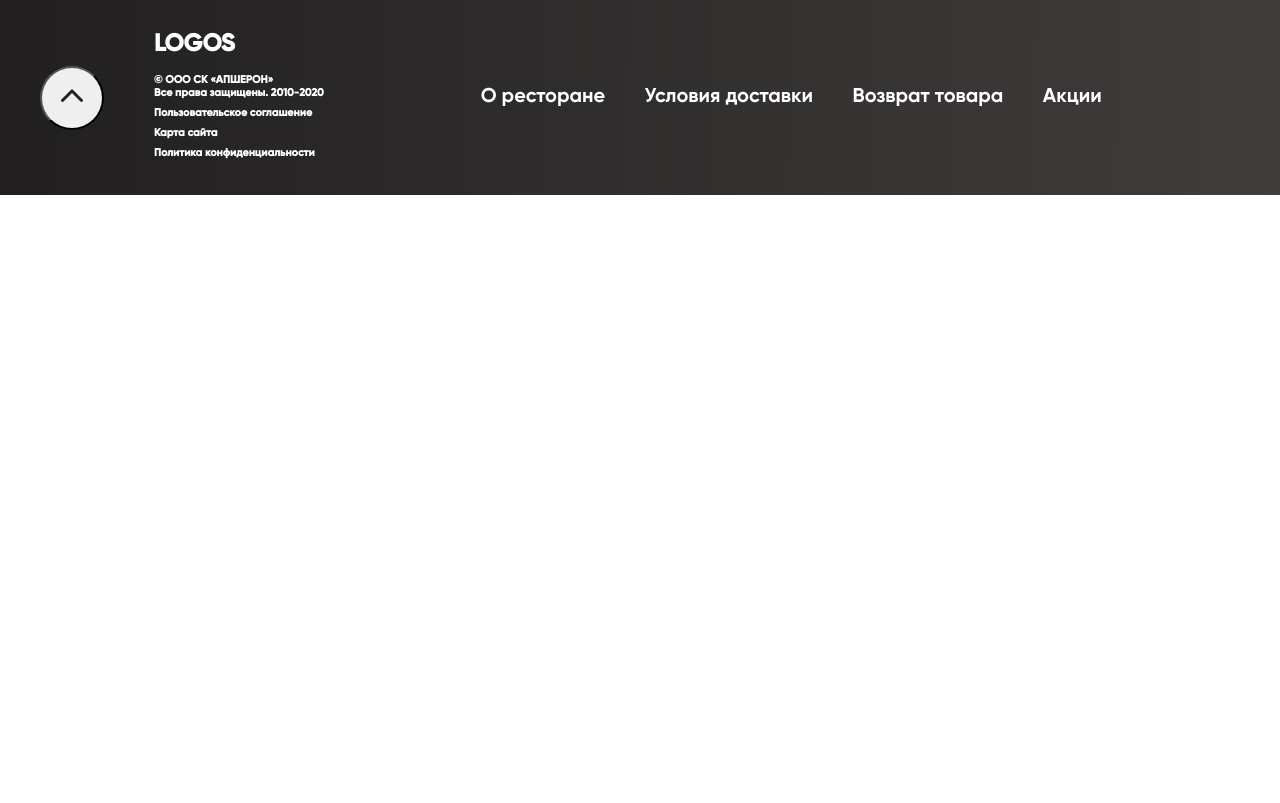
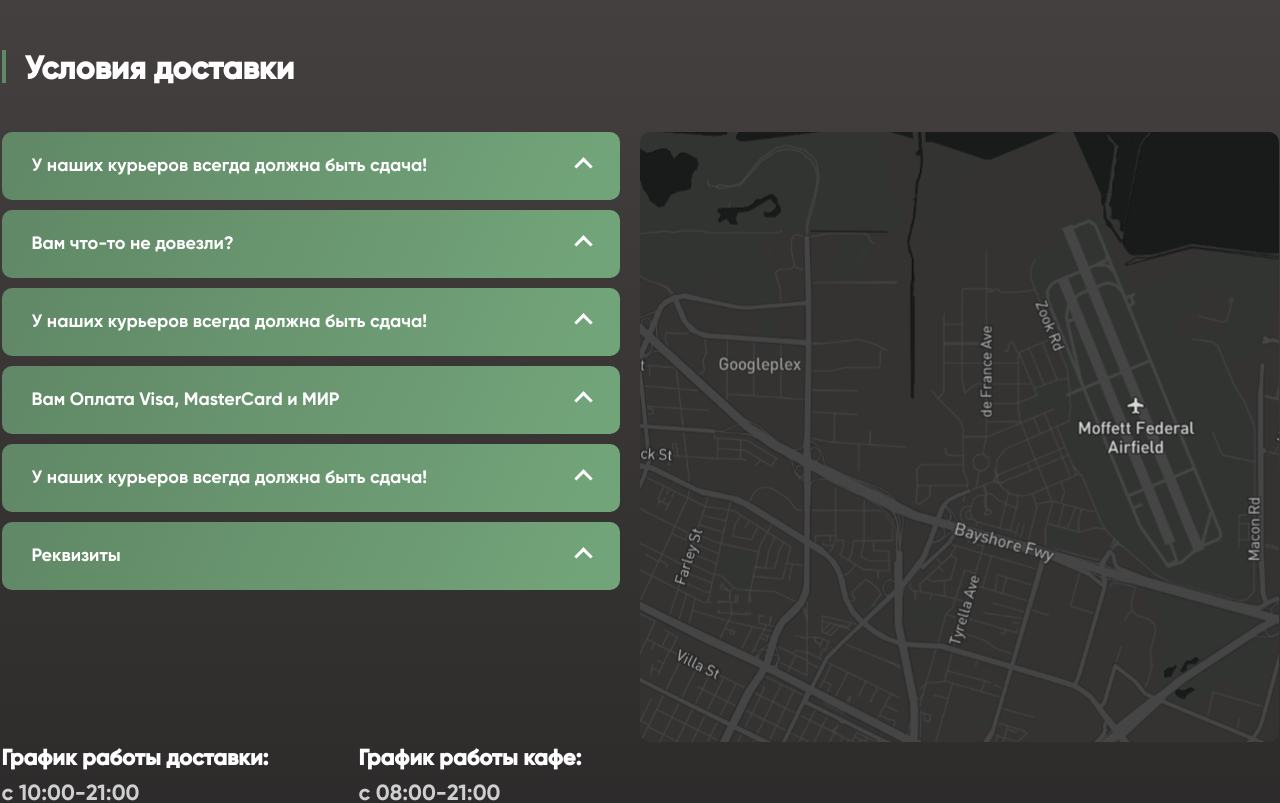
Before and after one commit to Hamzat-0595/Final-project, a React (Vite) app: page / in a window 1280 px wide. Shown: the top 803 px of the page. Built offline with nearby package versions, Linux system fonts and the light colour scheme.

Commit message:
закончил верстать dlivery

```diff
--- /dev/null
+++ b/src/App/App.scss
@@ -0,0 +1,4 @@
+.app__container {
+  max-width: 1277px;
+  margin: 0 auto;
+}
--- a/src/App/App.tsx
+++ b/src/App/App.tsx
@@ -1,11 +1,13 @@
 import Footer from "../layout/Header/Footer/Footer";
-
+import Delivery from "../pages/delivery/Delivery";
+import "./App.scss";
 function App() {
   return (
     <>
-      <div>
-        <Footer />
+      <div className="app__container">
+        <Delivery />
       </div>
+      <Footer />
     </>
   );
 }
--- a/src/index.css
+++ b/src/index.css
@@ -1,6 +1,10 @@
 * {
   padding: 0;
   margin: 0;
+}
+
+body {
+  background: linear-gradient(360deg, #211f20 0%, #44403f 100%);
 }
 
 @font-face {
--- /dev/null
+++ b/src/pages/delivery/Delivery.scss
@@ -0,0 +1,51 @@
+.delivery {
+  margin-top: 50px;
+
+  &__line {
+    width: 4px;
+    height: 33px;
+    background: rgba(97, 137, 103, 1);
+    margin-right: 19px;
+  }
+  h1 {
+    color: white;
+    font-family: "Gilroy-Bold", sans-serif;
+    margin-bottom: 42px;
+  }
+  &__map {
+    width: 639px;
+    height: 610px;
+    margin-left: 20px;
+    &--img {
+      border-radius: 10px 10px 10px 10px;
+    }
+  }
+  &__header {
+    display: flex;
+  }
+  &__schedule {
+    width: 580px;
+    height: 71px;
+    display: flex;
+    justify-content: space-between;
+    margin-bottom: 40px;
+  }
+  h5 {
+    font-family: "Gilroy-Bold", sans-serif;
+    font-weight: 700;
+    font-size: 22px;
+    line-height: 35px;
+  }
+  h4 {
+    font-family: "Gilroy-Bold", sans-serif;
+    font-weight: 400;
+    font-size: 22px;
+    line-height: 35px;
+    color: #cfcfcf;
+  }
+  &__bottom {
+    width: 697px;
+    height: 105px;
+    margin-bottom: 100px;
+  }
+}
--- /dev/null
+++ b/src/pages/delivery/Delivery.tsx
@@ -0,0 +1,44 @@
+import "./Delivery.scss";
+import map from "../../assets/map.svg";
+import Accordion from "./components/Accordion";
+import { accordionsContent } from "./helpers";
+
+const Delivery = () => {
+  return (
+    <div className="delivery">
+      <div className="delivery__header">
+        <div className="delivery__line"></div>
+        <h1>Условия доставки</h1>
+      </div>
+      <div className="delivery__mid">
+        <div className="delivery__column">
+          {accordionsContent.map((item) => (
+            <Accordion {...item} />
+          ))}
+        </div>
+        <div className="delivery__map" /*мап это карта на Английсоком*/>
+          <img className="delivery__map--img" src={map} alt="" />
+        </div>
+      </div>
+      <div className="delivery__schedule">
+        <div className="delivery__work">
+          <h5>График работы доставки:</h5>
+          <h4>с 10:00-21:00</h4>
+        </div>
+        <div className="delivery__delivery--date">
+          <h5>График работы кафе:</h5>
+          <h4>с 08:00-21:00</h4>
+        </div>
+      </div>
+      <div className="delivery__bottom">
+        <h5>Минимальный заказ:</h5>
+        <h4>
+          Бесплатная доставка пешим курьером при сумме заказа от 400 ₽ Доставка
+          оператором такси от любой суммы заказа - по тарифам перевозчика.
+        </h4>
+      </div>
+    </div>
+  );
+};
+
+export default Delivery;
--- /dev/null
+++ b/src/pages/delivery/components/Accordion.scss
@@ -0,0 +1,74 @@
+.delivery {
+  * {
+    transition: all 0.3s;
+    color: white;
+  }
+
+  .active,
+  .collapsible:hover {
+    background-color: #555;
+  }
+  &__collapsible {
+    display: flex;
+    justify-content: space-between;
+    width: 618px;
+    height: 68px;
+    border-radius: 10px 10px 10px 10px;
+    background: linear-gradient(114.93deg, #618967 5.11%, #72a479 94%);
+    margin-bottom: 10px;
+    cursor: pointer;
+    border: none;
+    font-family: "Gilroy-Bold", sans-serif;
+    font-weight: 500;
+    font-size: 18px;
+    line-height: 35px;
+    align-items: center;
+    padding-left: 30px;
+  }
+  &__mid {
+    display: flex;
+  }
+  &__content {
+    max-height: 0;
+    overflow: hidden;
+    background: linear-gradient(90deg, #494544 0%, #504b4a 100%);
+    color: white;
+    &-active {
+      color: white;
+      font-family: "Gilroy-Bold", sans-serif;
+      background: linear-gradient(90deg, #494544 0%, #504b4a 100%);
+      align-items: center;
+      padding-left: 30px;
+      padding-right: 41px;
+      font-weight: 400;
+      font-size: 16px;
+      line-height: 25px;
+      height: 116px;
+      border-radius: 0px 0px 10px 10px;
+      position: relative;
+      bottom: 15px;
+      padding-top: 26px;
+    }
+  }
+
+  &__two {
+    width: 618px;
+    height: 68px;
+    border-radius: 10px 10px 10px 10px;
+    background: linear-gradient(114.93deg, #618967 5.11%, #72a479 94%);
+    margin-bottom: 10px;
+    cursor: pointer;
+    border: none;
+  }
+  &__boot {
+    border-right: 3px solid white;
+    border-top: 3px solid white;
+    transform: rotate(-45deg);
+    width: 10px;
+    height: 10px;
+    margin-right: 30px;
+    &-active {
+      transform: scale(-1) rotate(-45deg);
+    }
+  }
+}
--- /dev/null
+++ b/src/pages/delivery/components/Accordion.tsx
@@ -0,0 +1,25 @@
+import React, { useState } from "react";
+import "./Accordion.scss";
+interface IAccordion {
+  title: string;
+  text: string;
+}
+
+const Accordion = ({ title, text }: IAccordion) => {
+  const [open, setOpen] = useState(false);
+  return (
+    <>
+      <button onClick={() => setOpen(!open)} className="delivery__collapsible">
+        {title}
+        <div
+          className={`delivery__boot delivery__boot${open ? "-active" : ""}`}
+        ></div>
+      </button>
+      <div className={`delivery__content${open ? "-active" : ""}`}>
+        <p>{text}</p>
+      </div>
+    </>
+  );
+};
+
+export default Accordion;
--- /dev/null
+++ b/src/pages/delivery/helpers.ts
@@ -0,0 +1,38 @@
+export const accordionsContent = [
+  {
+    title: "У наших курьеров всегда должна быть сдача!",
+    text: `Мы очень внимательно следим за качеством нашей работы, поэтому,
+              если у вас будут какие-либо замечания или предложения, то
+              обязательно сообщайте их нам`,
+  },
+  {
+    title: "Вам что-то не довезли?",
+    text: `Мы очень внимательно следим за качеством нашей работы, поэтому,
+              если у вас будут какие-либо замечания или предложения, то
+              обязательно сообщайте их нам`,
+  },
+  {
+    title: "У наших курьеров всегда должна быть сдача!",
+    text: `Мы очень внимательно следим за качеством нашей работы, поэтому,
+              если у вас будут какие-либо замечания или предложения, то
+              обязательно сообщайте их нам`,
+  },
+  {
+    title: "Вам Оплата Visa, MasterCard и МИР",
+    text: `Мы очень внимательно следим за качеством нашей работы, поэтому,
+              если у вас будут какие-либо замечания или предложения, то
+              обязательно сообщайте их нам`,
+  },
+  {
+    title: "У наших курьеров всегда должна быть сдача!",
+    text: `Мы очень внимательно следим за качеством нашей работы, поэтому,
+              если у вас будут какие-либо замечания или предложения, то
+              обязательно сообщайте их нам`,
+  },
+  {
+    title: "Реквизиты",
+    text: `Мы очень внимательно следим за качеством нашей работы, поэтому,
+              если у вас будут какие-либо замечания или предложения, то
+              обязательно сообщайте их нам`,
+  },
+];
```
Also changed, not shown: src/assets/map.svg (added).
